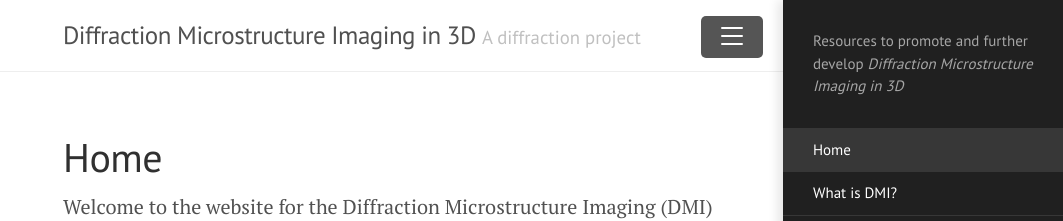
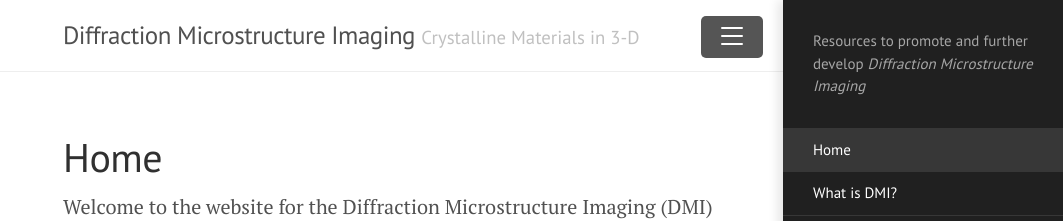
Before and after one commit to dmi-3D/dmi-3D.github.io, a Jekyll site: the page built from index.md, in a window 1280 px wide and 1062 px high. Shown: the top 221 px of the window, without its empty margins (217-1280 px from the left). Built offline with Jekyll 4.4.1, drawn with Linux system fonts in a browser that asks for light colours.

Commit message:
Update _config.yml

```diff
--- a/_config.yml
+++ b/_config.yml
@@ -1,7 +1,7 @@
 ## Setup
-title:               Diffraction Microstructure Imaging in 3D
-tagline:             'A diffraction project'
-description:         'Resources to promote and further develop <i>Diffraction Microstructure Imaging in 3D</i>'
+title:               Diffraction Microstructure Imaging
+tagline:             'Crystalline Materials in 3-D'
+description:         'Resources to promote and further develop <i>Diffraction Microstructure Imaging</i>'
 url:                 https://dmi-3d.github.io/
 #baseurl:             'https://github.com/dmi-3D/dmi-3D.github.io'
 paginate:            5
```
